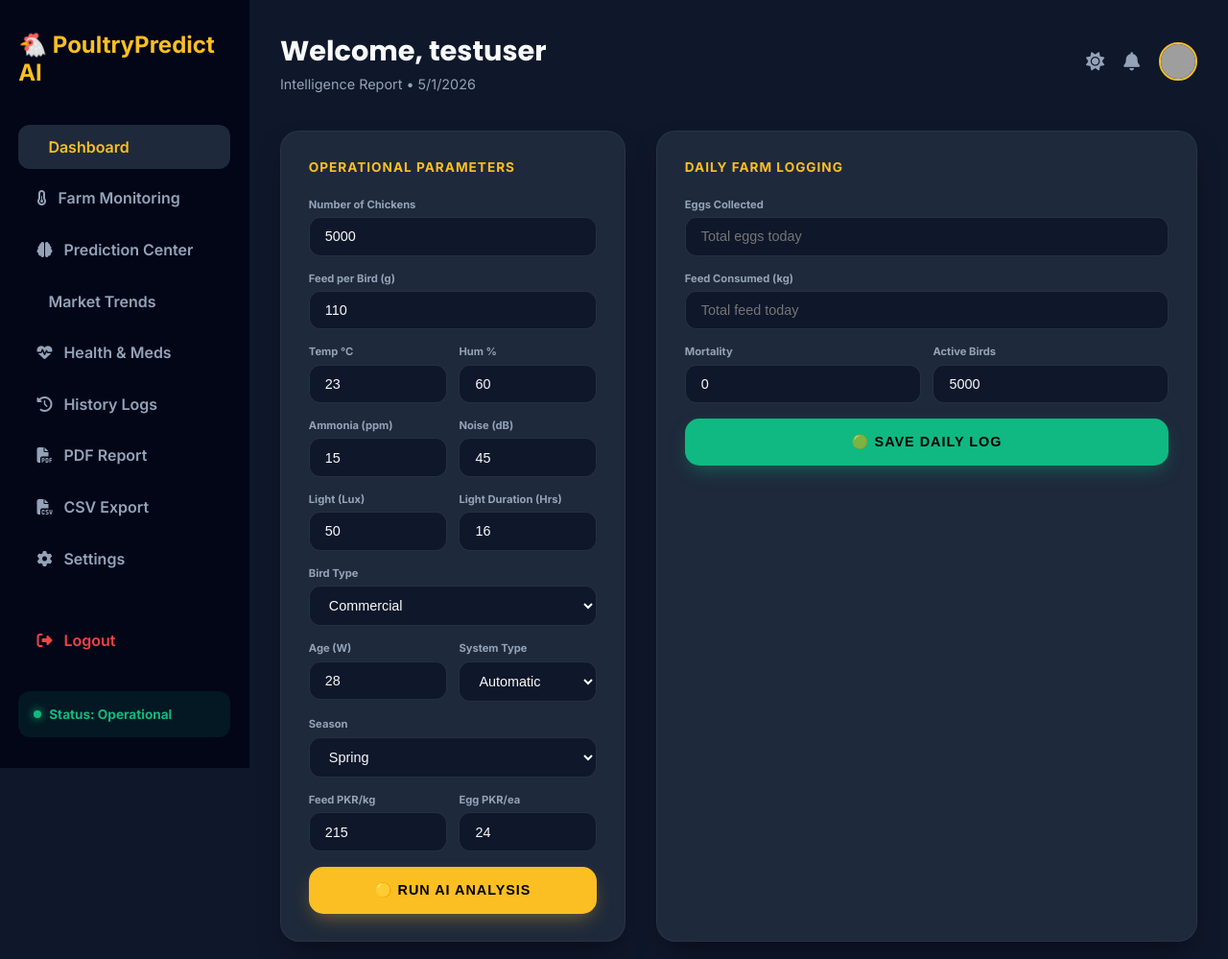
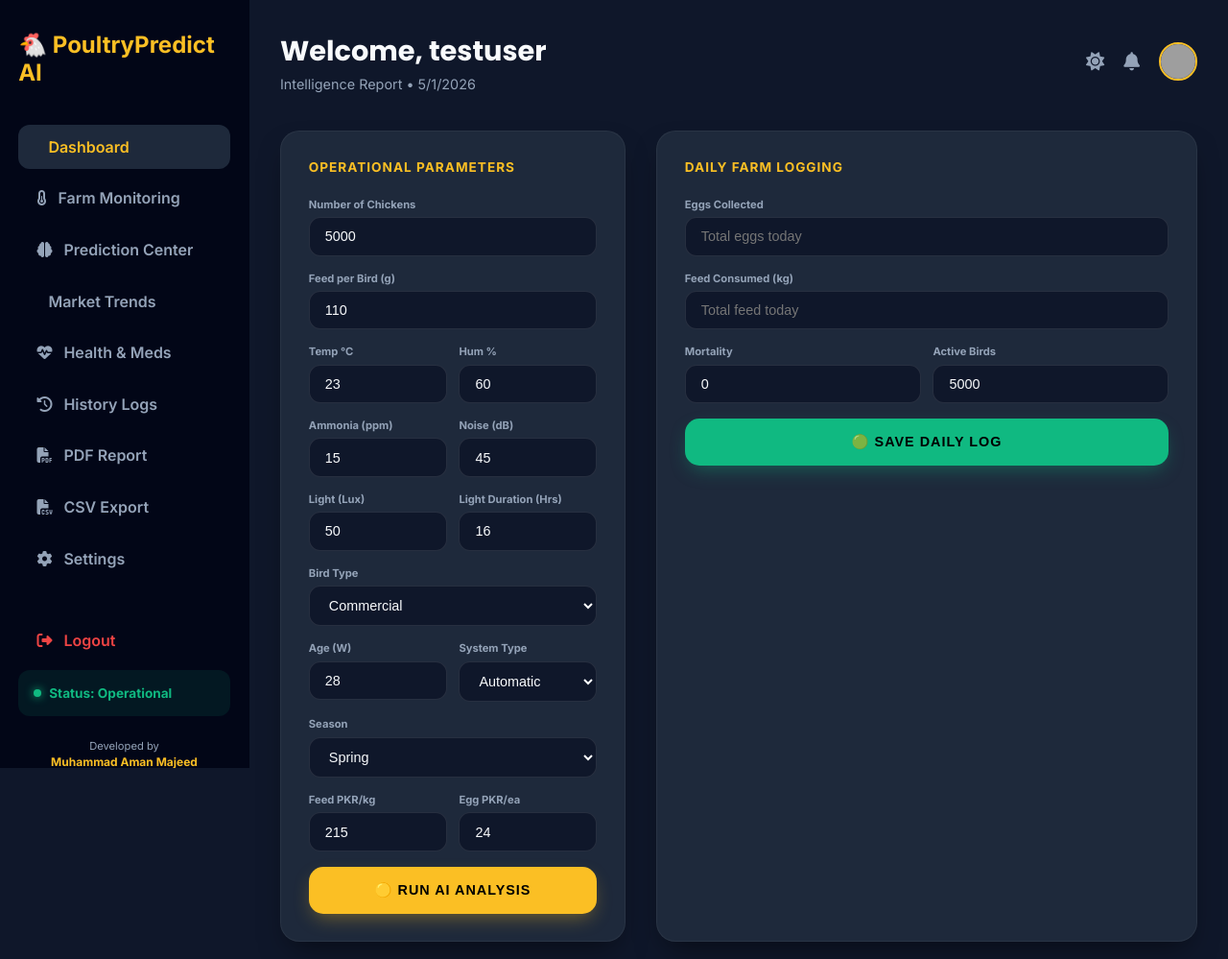
Before and after one commit to MuhammadAmanMajeed/PoultryPredict-AI, a Flask app: page / in a window 1280 px wide. Shown: the top 999 px of the page at 96% size. Run offline with Flask 3, Linux system fonts and the light colour scheme; a user stored in the database is signed in; data that the repository does not hold is empty; some libraries are stand-ins or nearby versions; grey boxes are pictures that could not be loaded.

Commit message:
UI: Added developer credit to the sidebar

```diff
--- a/templates/index.html
+++ b/templates/index.html
@@ -174,6 +174,10 @@
         <div class="nav-item" onclick="switchTab('settings')"><i class="fas fa-cog"></i> Settings</div>
         <a href="/logout" class="nav-item" style="color: var(--danger); margin-top: 2rem;"><i class="fas fa-right-from-bracket"></i> Logout</a>
         <div class="status-pill"><div class="status-dot"></div> Status: Operational</div>
+        <div style="margin-top: 1.5rem; text-align: center; font-size: 0.7rem; color: var(--text-muted); line-height: 1.4;">
+            Developed by<br>
+            <strong style="color: var(--primary); font-size: 0.75rem;">Muhammad Aman Majeed</strong>
+        </div>
     </div>
 
     <div class="main-stage">
```
